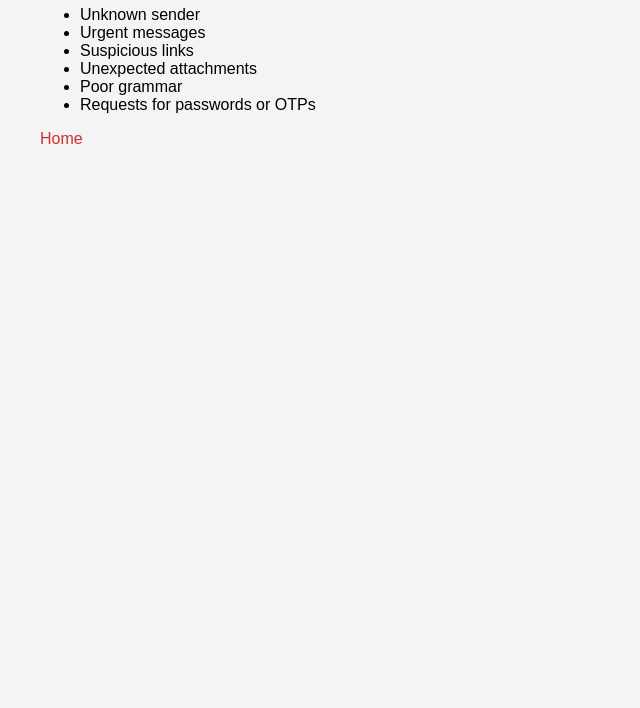
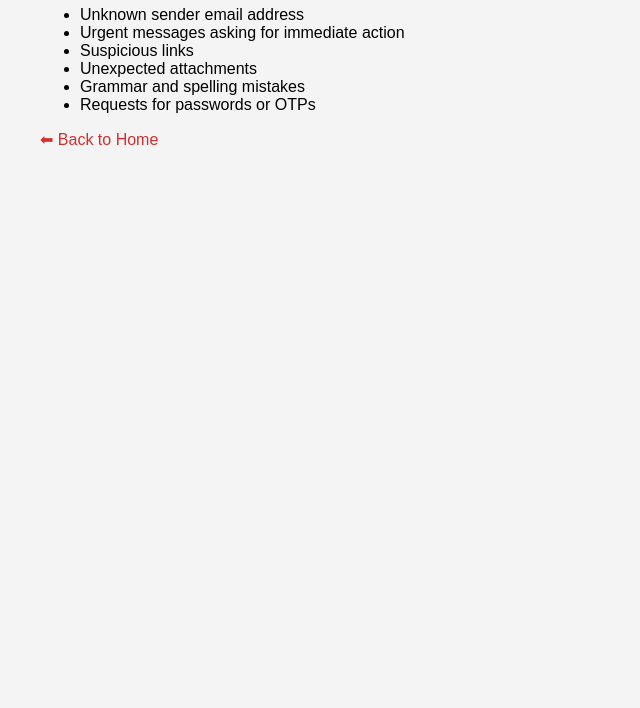
Before and after one commit to inderpreet00013-spec/Email-Phishing-Awareness, a plain HTML site: page warning-signs.html in a window 1280 px wide. Shown: the part 92-800 px from the top of the page, without its empty margins (0-640 px from the left). Drawn offline with Linux system fonts and the light colour scheme.

Commit message:
Update warning-signs.html

```diff
--- a/warning-signs.html
+++ b/warning-signs.html
@@ -1,26 +1,23 @@
 <!DOCTYPE html>
 <html>
-
 <head>
-<title>Warning Signs</title>
-<link rel="stylesheet" href="style.css">
+    <title>Warning Signs</title>
+    <link rel="stylesheet" href="style.css">
 </head>
-
 <body>
 
 <h1>Warning Signs of Suspicious Emails</h1>
 
 <ul>
-<li>Unknown sender</li>
-<li>Urgent messages</li>
-<li>Suspicious links</li>
-<li>Unexpected attachments</li>
-<li>Poor grammar</li>
-<li>Requests for passwords or OTPs</li>
+    <li>Unknown sender email address</li>
+    <li>Urgent messages asking for immediate action</li>
+    <li>Suspicious links</li>
+    <li>Unexpected attachments</li>
+    <li>Grammar and spelling mistakes</li>
+    <li>Requests for passwords or OTPs</li>
 </ul>
 
-<a href="index.html">Home</a>
+<a href="index.html">⬅ Back to Home</a>
 
 </body>
-
 </html>
```
